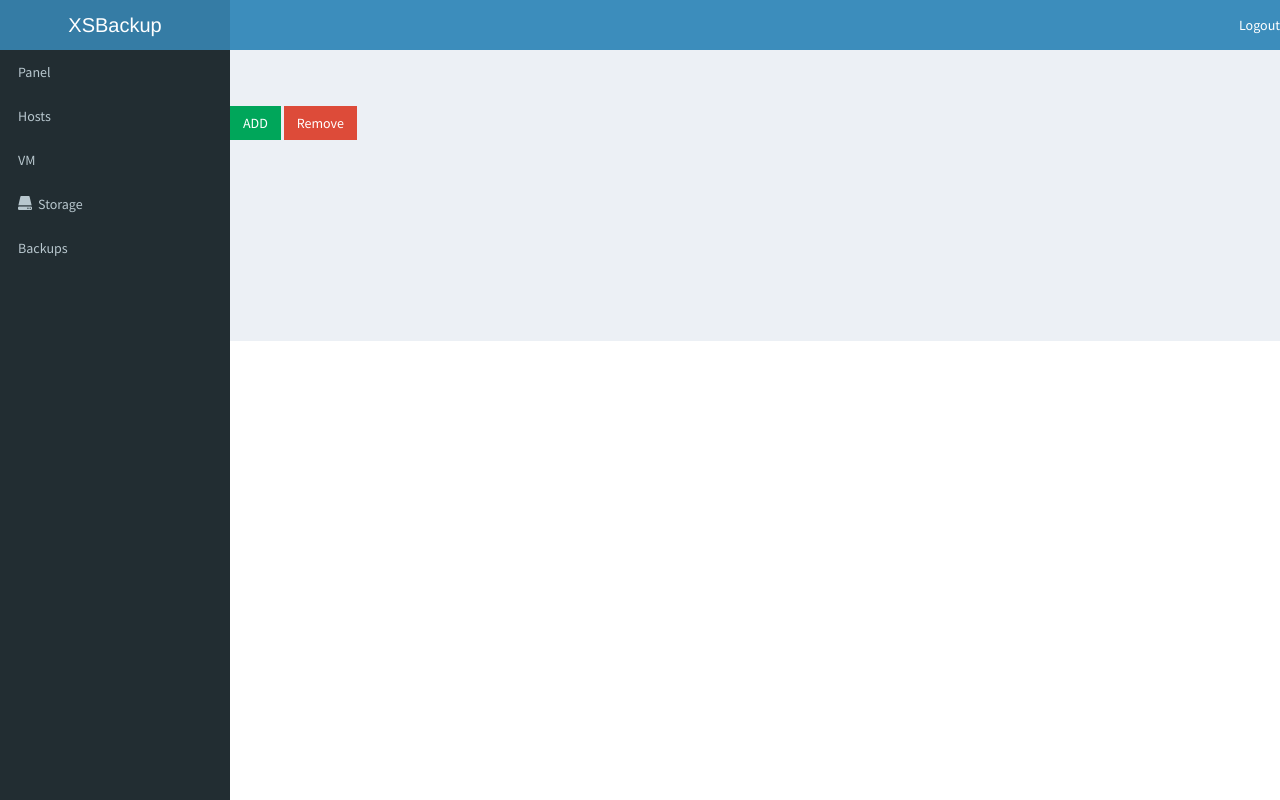
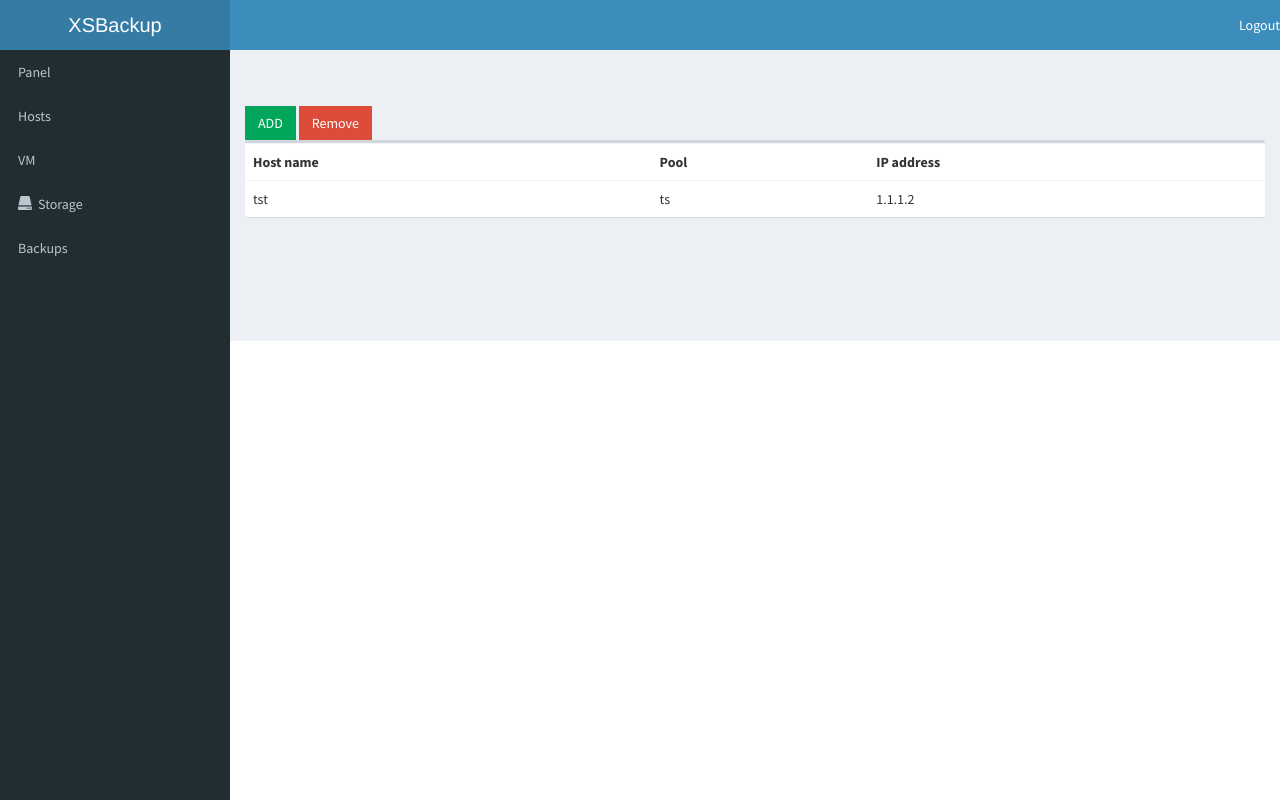
Before and after one commit to lelik9/xenserver-backup, a Flask app: template client/app/templates/hosts.html in a window 1280 px wide. Run offline with Flask 2, Linux system fonts and the light colour scheme; the template is opened without the code that fills it, so the values that code supplies are empty; some libraries are stand-ins or nearby versions.

Commit message:
add filling table by ajax

```diff
--- a/client/app/templates/hosts.html
+++ b/client/app/templates/hosts.html
@@ -1,13 +1,12 @@
 {% extends "base.html"%}
 {% block content %}
-    <div class="row">
         <button type="button" class="btn bg-green btn-flat" data-toggle="modal" data-target="#host">
-        ADD
+            ADD
         </button>
-        <button type="button" class="btn bg-red btn-flat" data-toggle="modal"
-                data-target="#rmHost">Remove
+        <button type="button" class="btn bg-red btn-flat" id="rmHost">
+            Remove
         </button>
-    </div>
+
 
     <!-- Add Host modal window  -->
     <div class="modal fade" tabindex="-1" role="dialog" id="host">
@@ -56,16 +55,54 @@
       </div><!-- /.modal-dialog -->
     </div><!-- /.modal -->
     <!-- Rm Host modal window  -->
-
+    <div class="box">
+    <div class="box-body table-responsive no-padding">
+        <table class="table table-hover" width="100%" id="hostsTable">
+            <tr>
+                <th>Host name</th>
+                <th>Pool</th>
+                <th>IP address</th>
+            </tr>
+        </table>
+    </div>
+    </div>
 
 
 {% endblock %}
 {% block script %}
+
     $('#hostForm').submit(function(){
         $.post(
-            $(this).attr('/add_host'),
-            $(this).serializeArray()
+            '/host/',
+            $(this).serializeArray(),
+            fillTable()
         );
         return false;
     });
+
+    $('#rmHost').on('click', function(){
+        $.ajax({
+            url: '/host/',
+            type: 'DELETE',
+            data: {'id':'1'}
+        });
+    });
+
+    function fillTable(){
+        $.ajax({
+            url: '/hosts/',
+            type: 'GET',
+            data: {'get': 'table'},
+            dataType: 'json',
+            success: function (data) {
+                        for (i=0; i<data.length; i++){
+                            $('#hostsTable').append('<tr><td>'+data[i].host+'</td>' +
+                                    '<td>'+data[i].pool+'</td>' +
+                                    '<td>'+data[i].ip+'</td></tr>');
+                        }
+
+                    }
+        });
+    };
+    fillTable();
 {% endblock %}
--- a/client/app/views.py
+++ b/client/app/views.py
@@ -1,3 +1,4 @@
+from __future__ import print_function
 from flask import render_template, flash, redirect, request, url_for, send_file
 from app import app
 from forms import HostsForm, VmsForm, VmForm
@@ -30,22 +31,11 @@
     return render_template('storage.html')
 
 
-@app.route('/hosts', methods=['POST', 'GET'])
+@app.route('/hosts/', methods=['GET'])
 def hosts():
-    host_form = HostsForm()
-    host_form.hosts = HostsModel.get_managment_hosts()
-    print('method', request.method)
-    if request.method == 'POST':
-        print('request', request.form)
-
-    if host_form.add_host_btn.data:
-        host_contorller = HostController()
-        host_contorller.add_host(login=host_form.user_name.data,
-                                 password=host_form.password.data,
-                                 host_ip=host_form.host_ip_addr.data,
-                                 host_name=host_form.host_name.data)
-
-    return render_template('hosts.html', form=host_form)
+    if 'get' in request.args.keys():
+        return json.dumps([{'host': 'tst', 'pool': 'ts', 'ip': '1.1.1.2'}, ])
+    return render_template('hosts.html')
 
 
 @app.route('/vms/<id>', methods=['POST', 'GET'])
```
Also changed, not shown: client/app/js_requests.py (+17 -2 lines).
